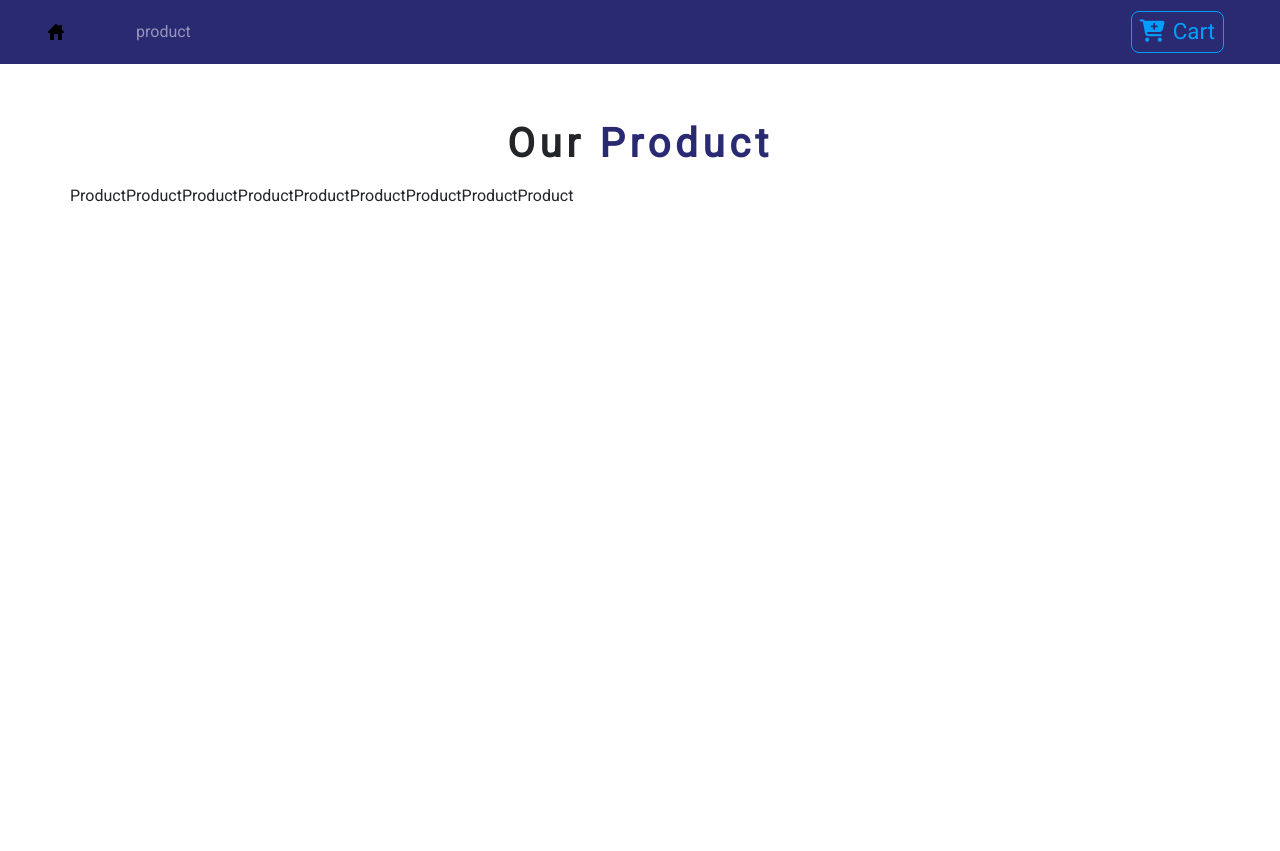
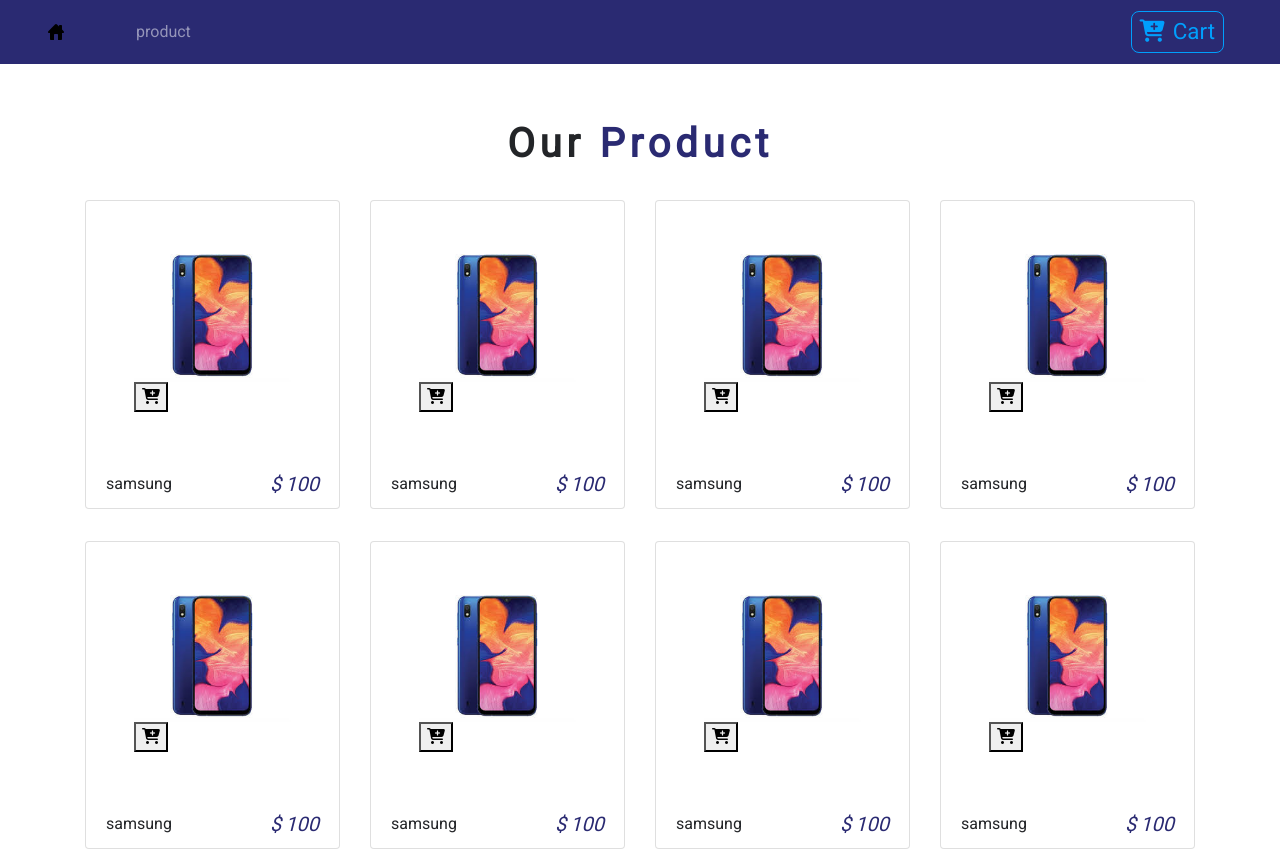
Before and after one commit to adamzul/simple-shop-app, a React (Create React App) app: page / in a window 1280 px wide. Shown: the top 851 px of the page. Before the commit the page ends 800 px from the top, so only its background shows below. Built offline with nearby package versions, Linux system fonts and the light colour scheme.

Commit message:
update product untuk menampilkan product di productlist berserta beberapa css nya

```diff
--- a/src/components/Product.js
+++ b/src/components/Product.js
@@ -1,9 +1,55 @@
 import React, { Component } from 'react';
+import styled from 'styled-components';
+import {Link} from 'react-router-dom';
+import {ProductConsumer} from '../context';
 
 export default class Product extends Component {
 	render() {
+		const {id, title, img, price, inCart} = this.props.product;
 		return (
-			<div>Product</div>
+			<ProductWrapper className="col-9 mx-auto col-md-6 col-lg-3 my-3">
+				<div className="card">
+					<div className="img-container p-5" onClick={() => console.log('masuk')}>
+						<Link to="/details">
+							<img src={img} alt="product" className="card-img-top" />
+						</Link>
+						<button className="cart-btn" disabled={inCart ? true : false} onClick={() => {
+							console.log('adde to cart');
+						}}>
+						{inCart ? (
+							<p className="text-capitalize mb-0" disabled>
+							in cart
+							</p>):(<i className="fas fa-cart-plus" />)}
+						</button>
+					</div>
+					<div className="card-footer d-flex justify-content-between">
+						<p className="align-self-center mb-0">{title}</p>
+						<h5 className="text-blue font-italic mb-0">
+							<span className="mr-1">$</span>
+							{price}
+						</h5>
+					</div>
+				</div>
+			</ProductWrapper>
 		);
 	}
 }
+
+const ProductWrapper = styled.div`
+	card {
+		border-color: transparent;
+		transition: all 1s linear;
+	}
+	.card-footer {
+		background: transparent;
+		border-top: transparent;
+		transition: all 1s linear;
+	}
+
+	&:hover {
+		.card {
+			border: 0.04rem solid rgba(0,0,0,0.2);
+			box-shadow: 2px 2px 5px 0px rgba(0,0,0,0.2);
+		}
+	}
+`
```
